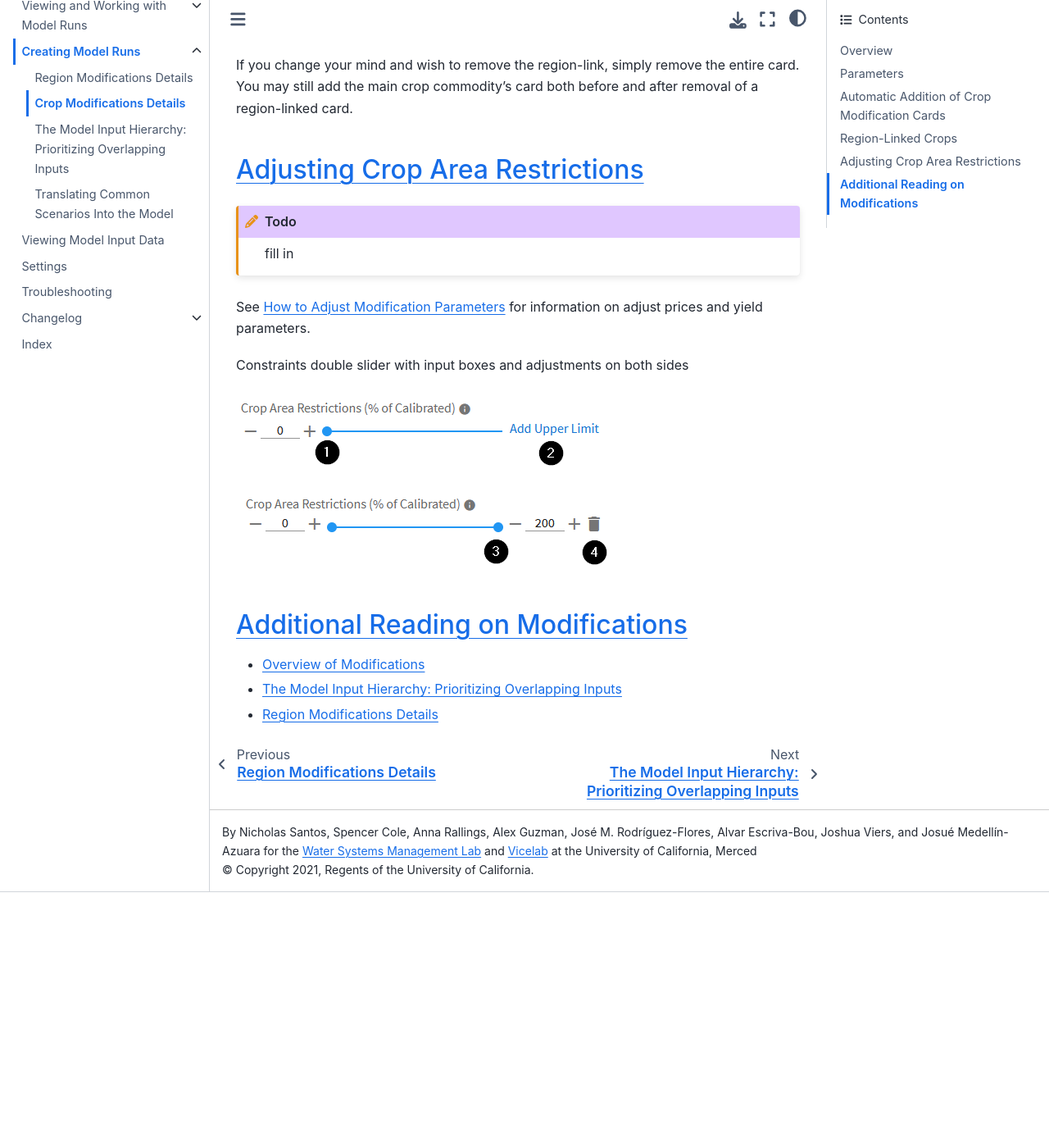
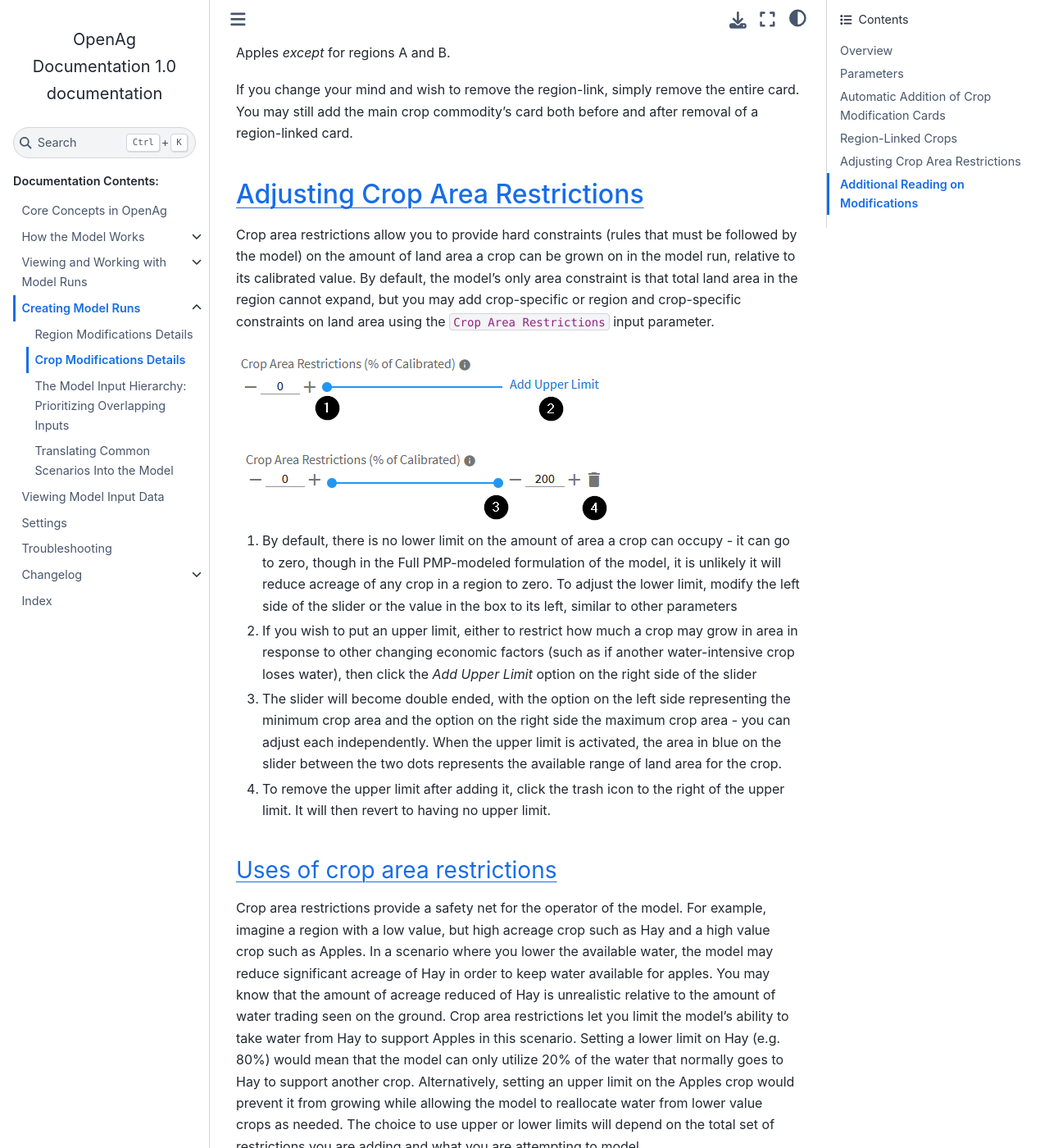
Before and after one commit to Water-Systems-Management-UCM/OpenAg_Docs, a Sphinx documentation site: the page built from source/MakeModelRun/crop_modifications.rst, in a window 1280 px wide and 1400 px high, scrolled down 4564 px. Shown: the whole window at 82% size. Built offline with Sphinx 7.4.7 and the Sphinx Book theme 1.1.4, drawn with Linux system fonts in a browser that asks for light colours; before the commit the page ends 5652 px from its top, so only the background shows below that; some of the changed text lies outside the part shown.

Commit message:
Crop Area Restrictions section added

```diff
--- a/source/MakeModelRun/crop_modifications.rst
+++ b/source/MakeModelRun/crop_modifications.rst
@@ -127,19 +127,47 @@
 If you change your mind and wish to remove the region-link, simply remove the entire card. You may still add the main
 crop commodity's card both before and after removal of a region-linked card.
 
+
+.. index::
+    single: modifications; crop area restrictions
+    single: crop area restrictions
+
 .. _AdjustingCropAreaRestrictions:
 
 Adjusting Crop Area Restrictions
 -----------------------------------
-
-.. todo:: fill in
-
-See :ref:`AdjustModificationParametersSection` for information on adjust prices and yield parameters.
-
-Constraints double slider with input boxes and adjustments on both sides
+Crop area restrictions allow you to provide hard constraints (rules that must be followed by the model) on the amount
+of land area a crop can be grown on in the model run, relative to its calibrated value. By default, the model's only
+area constraint is that total land area in the region cannot expand, but you may add crop-specific or region and crop-specific
+constraints on land area using the :code:`Crop Area Restrictions` input parameter.
 
 .. image:: crop_area_restrictions_parameter.png
 
+1. By default, there is no lower limit on the amount of area a crop can occupy - it can go to zero, though in the Full PMP-modeled formulation of the model, it is unlikely it will reduce acreage of any crop in a region to zero. To adjust the lower limit, modify the left side of the slider or the value in the box to its left, similar to other parameters
+2. If you wish to put an upper limit, either to restrict how much a crop may grow in area in response to other changing economic factors (such as if another water-intensive crop loses water), then click the `Add Upper Limit` option on the right side of the slider
+3. The slider will become double ended, with the option on the left side representing the minimum crop area and the option on the right side the maximum crop area - you can adjust each independently. When the upper limit is activated, the area in blue on the slider between the two dots represents the available range of land area for the crop.
+4. To remove the upper limit after adding it, click the trash icon to the right of the upper limit. It will then revert to having no upper limit.
+
+Uses of crop area restrictions
+__________________________________
+Crop area restrictions provide a safety net for the operator of the model. For example, imagine a region with a low value,
+but high acreage crop such as Hay and a high value crop such as Apples. In a scenario where you lower the available water,
+the model may reduce significant acreage of Hay in order to keep water available for apples. You may know that the
+amount of acreage reduced of Hay is unrealistic relative to the amount of water trading seen on the ground. Crop area restrictions let you
+limit the model's ability to take water from Hay to support Apples in this scenario. Setting a lower limit on Hay (e.g. 80%)
+would mean that the model can only utilize 20% of the water that normally goes to Hay to support another crop. Alternatively,
+setting an upper limit on the Apples crop would prevent it from growing while allowing the model to reallocate water from
+lower value crops as needed. The choice to use upper or lower limits will depend on the total set of restrictions you are
+adding and what you are attempting to model.
+
+.. warning::
+    Care should be exercised with crop area restrictions - in the example above with only two crops, if both crops
+    had a minimum restriction of 90% set on them, but the water in the region was reduced to 80%, the model run will
+    come back :ref:`"infeasible" <InfeasibilitiesSection>` - that is, the model could not find a set of values that satisfies the requirements. Infeasible
+    models should not be compared to other models and instead you should create a new model run to resolve the infeasibilities.
+
+.. seealso::
+    See :ref:`AdjustModificationParametersSection` for information on adjust prices and yield parameters.
 
 .. _AdditionalReadingCropModificationsSection:
 
```
Also changed, not shown: source/Dapper/available_models.rst (+13 -0 lines), source/ModelRuns/data_viewer.rst (+25 -0 lines), source/core_concepts.rst (+28 -11 lines).
